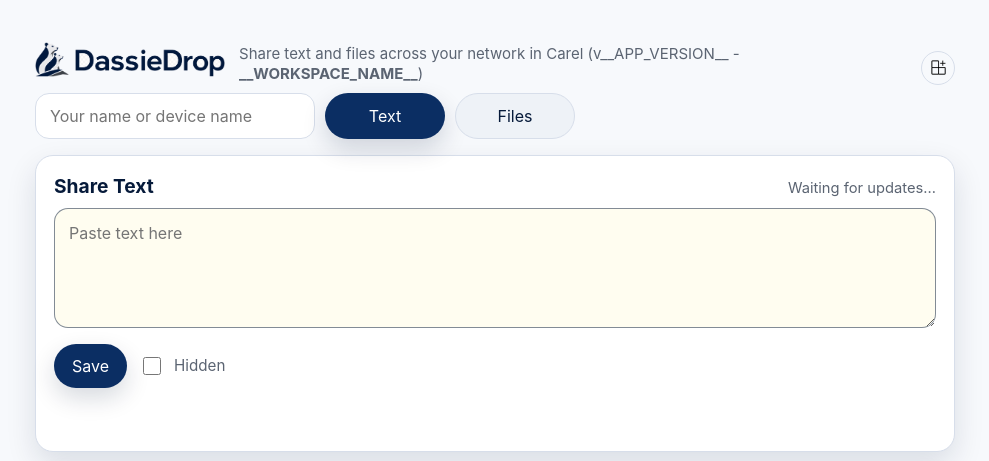
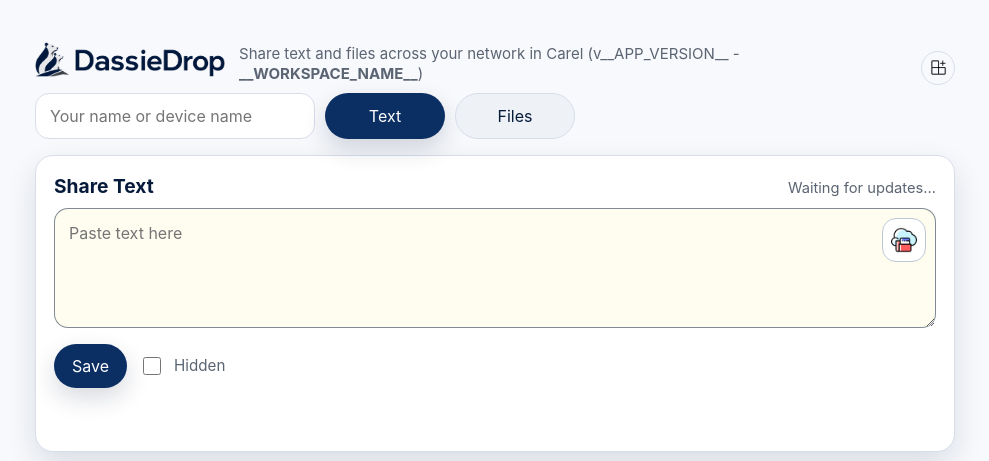
Before and after one commit to vossie/LanDrop, a Python web app: template templates/index.html in a window 1280 px wide. Shown: the top 461 px of the page, without its empty margins (145-1134 px from the left). Run offline with Jinja, Linux system fonts and the light colour scheme; the template is opened without the code that fills it, so the values that code supplies are empty.

Commit message:
Add paste-and-send button and bump version

```diff
--- a/assets/app.css
+++ b/assets/app.css
@@ -207,6 +207,9 @@
 .panel-title h2 {
   margin: 0;
 }
+.text-editor-wrap {
+  position: relative;
+}
 textarea, .rich-editor {
   width: 100%;
   min-height: 120px;
@@ -221,6 +224,31 @@
 #sharedText {
   border-color: rgba(6, 26, 58, 0.5);
   background: #fff4a82b;
+  padding-right: 68px;
+}
+.paste-send-btn {
+  position: absolute;
+  top: 10px;
+  right: 10px;
+  width: 44px;
+  height: 44px;
+  min-width: 44px;
+  padding: 0;
+  border-radius: 14px;
+  background: #ffffff;
+  color: var(--accent);
+  border: 1px solid #bcc8d8;
+  box-shadow: none;
+  z-index: 1;
+}
+.paste-send-btn:hover {
+  background: #f4f7fb;
+}
+.paste-send-icon {
+  display: block;
+  width: 26px;
+  height: 26px;
+  object-fit: contain;
 }
 .rich-editor {
   overflow: auto;
@@ -741,7 +769,8 @@
     padding-top: 6px;
   }
   .hero-top {
-    align-items: stretch;
+    align-items: flex-start;
+    flex-wrap: nowrap;
   }
   .hero-copy {
     flex-direction: column;
@@ -777,6 +806,7 @@
   }
   .hero-actions {
     margin-left: 0;
+    flex: 0 0 auto;
   }
   .panel-title {
     align-items: flex-start;
--- a/assets/app.js
+++ b/assets/app.js
@@ -12,6 +12,7 @@
 const textHiddenOptions = document.getElementById("textHiddenOptions");
 const textPassword = document.getElementById("textPassword");
 const saveTextBtn = document.getElementById("saveTextBtn");
+const pasteSendBtn = document.getElementById("pasteSendBtn");
 const fileInput = document.getElementById("fileInput");
 const hiddenFile = document.getElementById("hiddenFile");
 const fileHiddenOptions = document.getElementById("fileHiddenOptions");
@@ -910,7 +911,26 @@
   }
 }
 
+async function pasteAndSendText() {
+  if (!navigator.clipboard || !navigator.clipboard.readText) {
+    textStatus.textContent = "Clipboard paste is not available here.";
+    return;
+  }
+  try {
+    const pastedText = (await navigator.clipboard.readText()).trim();
+    if (!pastedText) {
+      textStatus.textContent = "Clipboard is empty.";
+      return;
+    }
+    sharedText.value = pastedText;
+    await saveText();
+  } catch (error) {
+    textStatus.textContent = "Clipboard paste failed.";
+  }
+}
+
 saveTextBtn.addEventListener("click", saveText);
+pasteSendBtn.addEventListener("click", pasteAndSendText);
 hiddenText.addEventListener("change", updateHiddenOptions);
 hiddenFile.addEventListener("change", updateHiddenOptions);
 textTabBtn.addEventListener("click", () => setActiveTab("text"));
--- a/templates/index.html
+++ b/templates/index.html
@@ -42,7 +42,12 @@
         <h2>Share Text</h2>
         <div class="meta" id="textMeta">Waiting for updates…</div>
       </div>
-      <textarea id="sharedText" placeholder="Paste text here"></textarea>
+      <div class="text-editor-wrap">
+        <button id="pasteSendBtn" class="paste-send-btn" type="button" aria-label="Paste and send" title="Paste and send">
+          <img class="paste-send-icon" src="/assets/cloud_1434863.png" alt="">
+        </button>
+        <textarea id="sharedText" placeholder="Paste text here"></textarea>
+      </div>
       <div class="row text-controls-row">
         <button id="saveTextBtn">Save</button>
         <label class="checkbox-row" for="hiddenText">
```
Also changed, not shown: test_app.py (+19 -1 lines), assets/cloud_1434863.png (added), assets/cloud_upload_clear_background.svg (added), 1 other file.
